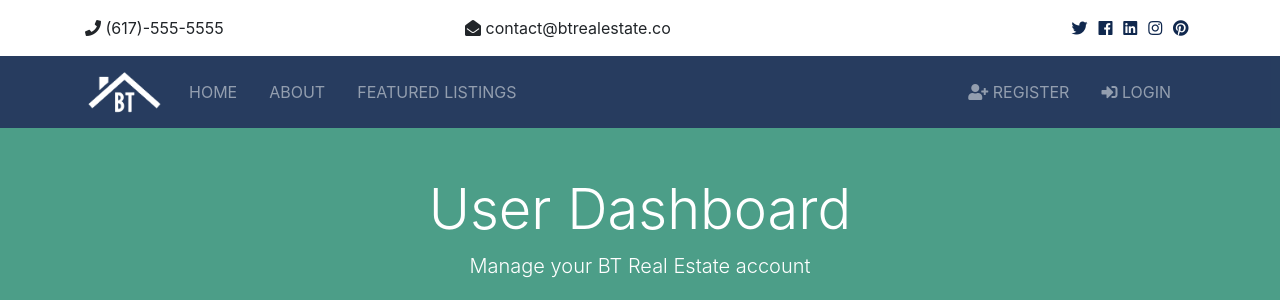
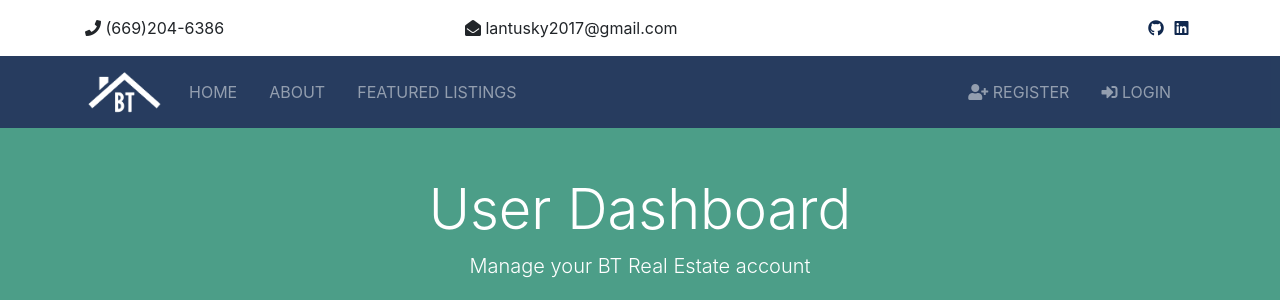
Before and after one commit to lantusky/Real-Estate-Web-App, a Django app: page /accounts/dashboard in a window 1280 px wide. Shown: the top 300 px of the page. Run offline with Django 3.2, Linux system fonts and the light colour scheme; data that the repository does not hold is empty; some libraries are stand-ins or nearby versions.

Commit message:
change social links

```diff
--- a/real_estate_project/pages/urls.py
+++ b/real_estate_project/pages/urls.py
@@ -3,5 +3,5 @@ from . import views
 
 urlpatterns = [
 	path('', views.index, name='index'),
-	path('about', views.about, name='about')
+	path('about', views.about, name='about'),
 ]
--- a/real_estate_project/templates/partials/_topbar.html
+++ b/real_estate_project/templates/partials/_topbar.html
@@ -3,27 +3,18 @@
   <div class="container">
     <div class="row">
       <div class="col-md-4">
-        <i class="fas fa-phone"></i> (617)-555-5555
+        <i class="fas fa-phone"></i> (669)204-6386
       </div>
       <div class="col-md-4">
-        <i class="fas fa-envelope-open"></i> contact@btrealestate.co
+        <i class="fas fa-envelope-open"></i> lantusky2017@gmail.com
       </div>
       <div class="col-md-4">
         <div class="social text-right">
-          <a href="#">
-            <i class="fab fa-twitter"></i>
+          <a href="https://github.com/lantusky">
+            <i class="fab fa-github"></i>
           </a>
-          <a href="#">
-            <i class="fab fa-facebook"></i>
-          </a>
-          <a href="#">
+          <a href="https://www.linkedin.com/in/tu-lan-561055125/">
             <i class="fab fa-linkedin"></i>
-          </a>
-          <a href="#">
-            <i class="fab fa-instagram"></i>
-          </a>
-          <a href="#">
-            <i class="fab fa-pinterest"></i>
           </a>
         </div>
       </div>
```
Also changed, not shown: real_estate_project/pages/views.py (line endings or trailing spaces).
